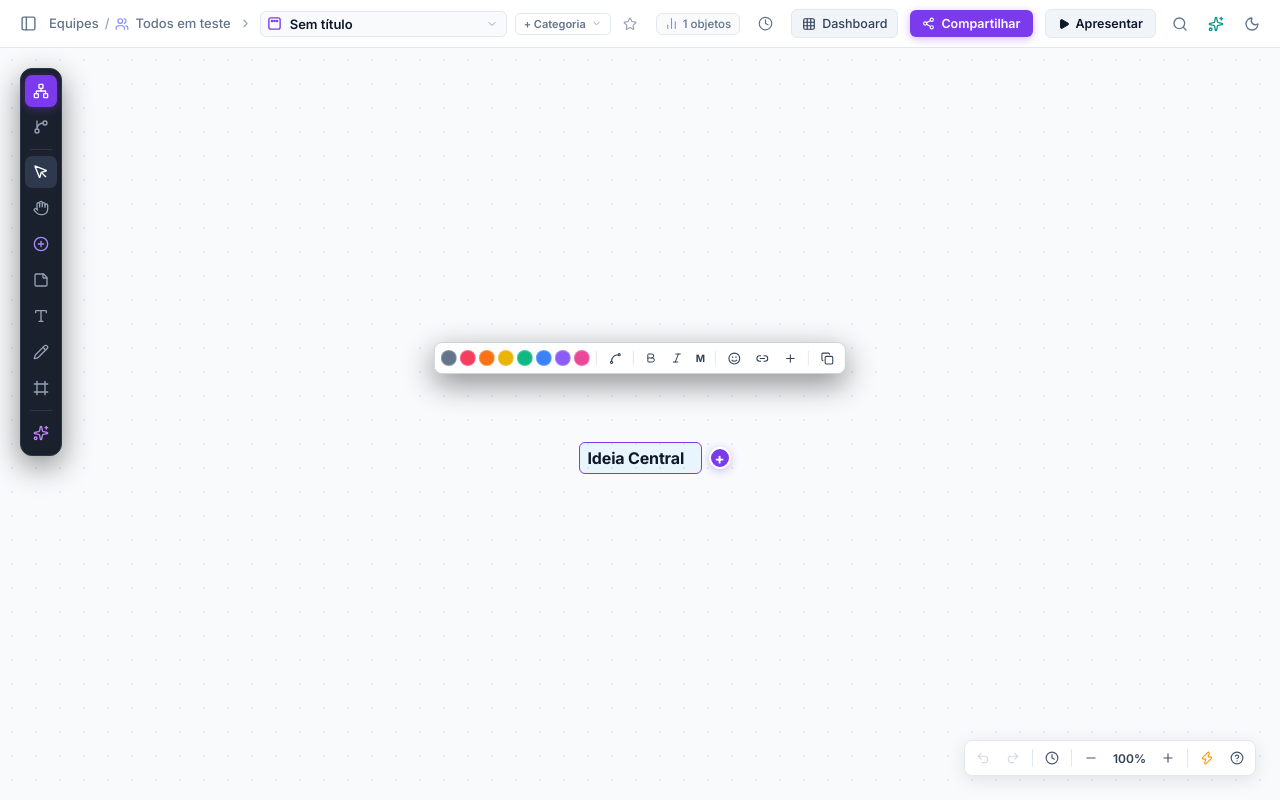
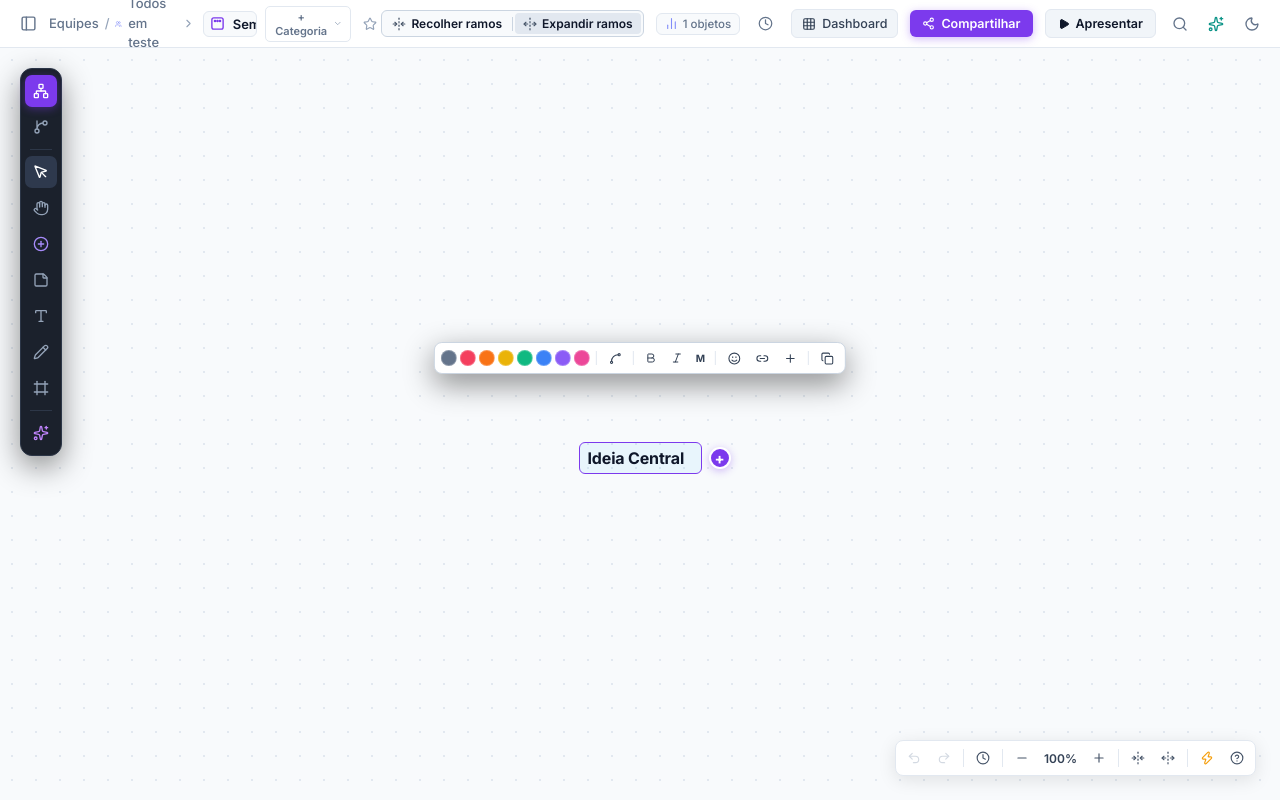
Before and after one commit to igorpedrosaramos-ai/whimflow, a React (Vite) app: page / in a window 1280 px wide. Both pictures are taken after a click on the button "+ Novo Quadro". Built offline with nearby package versions, Linux system fonts and the light colour scheme.

Commit message:
feat(mindmap): add global collapse all and expand all branches controls and shortcuts

```diff
--- a/src/App.tsx
+++ b/src/App.tsx
@@ -324,6 +324,8 @@ export const App: React.FC = () => {
     handleDeleteMultipleNodes,
     handleUpdateNodeText,
     handleToggleCollapse,
+    handleCollapseAllBranches,
+    handleExpandAllBranches,
     handleAddChildNode,
     handleAddSiblingNode,
     handleAddSiblingAboveNode,
@@ -366,6 +368,8 @@ export const App: React.FC = () => {
     handleAddSiblingAboveNode,
     handleAddParentNode,
     handleToggleCollapse,
+    handleCollapseAllBranches,
+    handleExpandAllBranches,
     handleDeleteNode,
     handleDeleteMultipleNodes,
     handleDuplicateNode,
@@ -959,6 +963,12 @@ export const App: React.FC = () => {
     (activeBoard.texts?.length || 0) +
     (activeBoard.drawings?.length || 0);
 
+  const hasCollapsedBranches = useMemo(() => {
+    return (activeBoard.mindMapNodes || []).some(
+      n => n.collapsed && n.side !== 'root' && n.parentId
+    );
+  }, [activeBoard.mindMapNodes]);
+
   const currentBoardSnapshots = activeBoard.historySnapshots || [];
 
   return (
@@ -1077,6 +1087,9 @@ export const App: React.FC = () => {
             onOpenAgent={() => setIsAgentDrawerOpen(true)}
             onOpenVersionHistory={() => setIsVersionHistoryOpen(true)}
             onOpenBoardStats={() => setIsBoardStatsOpen(true)}
+            onCollapseAllBranches={handleCollapseAllBranches}
+            onExpandAllBranches={handleExpandAllBranches}
+            hasCollapsedBranches={hasCollapsedBranches}
             isStarred={!!activeBoard.isStarred}
             onToggleFavorite={() => {
               const nextVal = !activeBoard.isStarred;
@@ -1397,6 +1410,8 @@ export const App: React.FC = () => {
             onOpenShortcuts={() => setIsShortcutsModalOpen(true)}
             onOpenSearch={() => setIsSearchModalOpen(true)}
             onOpenQuickSpark={() => setIsQuickSparkOpen(true)}
+            onCollapseAllBranches={handleCollapseAllBranches}
+            onExpandAllBranches={handleExpandAllBranches}
             theme={theme}
           />
         </div>
--- a/src/components/KeyboardShortcutsModal.tsx
+++ b/src/components/KeyboardShortcutsModal.tsx
@@ -26,6 +26,9 @@ export const KeyboardShortcutsModal: React.FC<KeyboardShortcutsModalProps> = ({
         { key: 'F2 ou Duplo Clique', desc: 'Editar texto do nó' },
         { key: 'Delete / Backspace', desc: 'Excluir nó selecionado e seus ramos' },
         { key: 'Ctrl + C / Ctrl + V', desc: 'Copiar e colar nós com conexões' },
+        { key: 'Ctrl + /', desc: 'Recolher ou expandir ramo do nó selecionado' },
+        { key: 'Ctrl + Shift + [', desc: 'Minimizar / Recolher todos os ramos do mapa' },
+        { key: 'Ctrl + Shift + ]', desc: 'Maximizar / Expandir todos os ramos do mapa' },
         { key: 'Ctrl + Z / Ctrl + Y', desc: 'Desfazer e refazer ações' }
       ]
     },
--- a/src/components/TopNav.tsx
+++ b/src/components/TopNav.tsx
@@ -15,7 +15,9 @@ import {
   Grid,
   Clock,
   BarChart2,
-  Sparkles
+  Sparkles,
+  FoldHorizontal,
+  UnfoldHorizontal
 } from 'lucide-react';
 import { Board, BoardCategory } from '../types';
 
@@ -47,6 +49,9 @@ interface TopNavProps {
   workspaceName?: string;
   isStarred?: boolean;
   onToggleFavorite?: () => void;
+  onCollapseAllBranches?: () => void;
+  onExpandAllBranches?: () => void;
+  hasCollapsedBranches?: boolean;
 }
 
 export const TopNav: React.FC<TopNavProps> = ({
@@ -69,6 +74,9 @@ export const TopNav: React.FC<TopNavProps> = ({
   onOpenVersionHistory,
   onOpenBoardStats,
   onMoveCategory,
+  onCollapseAllBranches,
+  onExpandAllBranches,
+  hasCollapsedBranches = false,
   totalObjects = 0,
   workspaceName = 'teste',
   isStarred = false,
@@ -308,6 +316,72 @@ export const TopNav: React.FC<TopNavProps> = ({
 
       {/* Direita: Presença, Compartilhar, Apresentar, Atalhos */}
       <div style={{ display: 'flex', alignItems: 'center', gap: '12px', flexShrink: 0 }}>
+        {/* Controle Rápido de Ramos: Minimizar / Maximizar Todos */}
+        {onCollapseAllBranches && onExpandAllBranches && (
+          <div
+            id="branch-collapse-expand-control"
+            style={{
+              display: 'flex',
+              alignItems: 'center',
+              backgroundColor: isDark ? '#1a222f' : '#f8fafc',
+              border: isDark ? '1px solid #2a3444' : '1px solid #cbd5e1',
+              borderRadius: '6px',
+              padding: '2px',
+              gap: '2px'
+            }}
+          >
+            <button
+              id="btn-topnav-collapse-all"
+              type="button"
+              onClick={onCollapseAllBranches}
+              style={{
+                display: 'flex',
+                alignItems: 'center',
+                gap: '5px',
+                padding: '3px 8px',
+                borderRadius: '4px',
+                border: 'none',
+                backgroundColor: hasCollapsedBranches ? (isDark ? '#263142' : '#e2e8f0') : 'transparent',
+                color: isDark ? '#f1f5f9' : '#0f172a',
+                fontSize: '12px',
+                fontWeight: 600,
+                cursor: 'pointer',
+                transition: 'all 0.15s ease'
+              }}
+              title="Minimizar todos os ramos (Atalho: Ctrl+Shift+[)"
+            >
+              <FoldHorizontal size={14} color={isDark ? '#cbd5e1' : '#475569'} />
+              <span>Recolher ramos</span>
+            </button>
+
+            <div style={{ width: '1px', height: '14px', backgroundColor: isDark ? '#2e384b' : '#cbd5e1' }} />
+
+            <button
+              id="btn-topnav-expand-all"
+              type="button"
+              onClick={onExpandAllBranches}
+              style={{
+                display: 'flex',
+                alignItems: 'center',
+                gap: '5px',
+                padding: '3px 8px',
+                borderRadius: '4px',
+                border: 'none',
+                backgroundColor: !hasCollapsedBranches ? (isDark ? '#263142' : '#e2e8f0') : 'transparent',
+                color: isDark ? '#f1f5f9' : '#0f172a',
+                fontSize: '12px',
+                fontWeight: 600,
+                cursor: 'pointer',
+                transition: 'all 0.15s ease'
+              }}
+              title="Maximizar / Expandir todos os ramos (Atalho: Ctrl+Shift+])"
+            >
+              <UnfoldHorizontal size={14} color={isDark ? '#cbd5e1' : '#475569'} />
+              <span>Expandir ramos</span>
+            </button>
+          </div>
+        )}
+
         {/* Contador de Objetos Ilimitados Pro / Estatísticas do Quadro */}
         {onOpenBoardStats && (
           <button
--- a/src/components/ZoomControls.tsx
+++ b/src/components/ZoomControls.tsx
@@ -6,7 +6,9 @@ import {
   Minus,
   Plus,
   Zap,
-  HelpCircle
+  HelpCircle,
+  FoldHorizontal,
+  UnfoldHorizontal
 } from 'lucide-react';
 
 interface ZoomControlsProps {
@@ -22,6 +24,8 @@ interface ZoomControlsProps {
   onOpenShortcuts?: () => void;
   onOpenSearch?: () => void;
   onOpenQuickSpark?: () => void;
+  onCollapseAllBranches?: () => void;
+  onExpandAllBranches?: () => void;
   theme?: 'dark' | 'light';
 }
 
@@ -38,6 +42,8 @@ export const ZoomControls: React.FC<ZoomControlsProps> = ({
   onOpenShortcuts,
   onOpenSearch,
   onOpenQuickSpark,
+  onCollapseAllBranches,
+  onExpandAllBranches,
   theme = 'light'
 }) => {
   const zoomPercent = Math.round(zoom * 100);
@@ -192,6 +198,57 @@ export const ZoomControls: React.FC<ZoomControlsProps> = ({
       </button>
 
       {/* Divisor */}
+      {(onCollapseAllBranches || onExpandAllBranches) && (
+        <div style={{ width: '1px', height: '18px', backgroundColor: isDark ? '#2e384b' : '#e2e8f0', margin: '0 3px' }} />
+      )}
+
+      {/* Minimizar todos os ramos */}
+      {onCollapseAllBranches && (
+        <button
+          id="btn-zoom-collapse-all"
+          onClick={onCollapseAllBranches}
+          style={{
+            width: '28px',
+            height: '28px',
+            borderRadius: '5px',
+            border: 'none',
+            backgroundColor: 'transparent',
+            color: isDark ? '#f1f5f9' : '#475569',
+            display: 'flex',
+            alignItems: 'center',
+            justifyContent: 'center',
+            cursor: 'pointer'
+          }}
+          title="Minimizar todos os ramos (Ctrl+Shift+[)"
+        >
+          <FoldHorizontal size={14} />
+        </button>
+      )}
+
+      {/* Maximizar todos os ramos */}
+      {onExpandAllBranches && (
+        <button
+          id="btn-zoom-expand-all"
+          onClick={onExpandAllBranches}
+          style={{
+            width: '28px',
+            height: '28px',
+            borderRadius: '5px',
+            border: 'none',
+            backgroundColor: 'transparent',
+            color: isDark ? '#f1f5f9' : '#475569',
+            display: 'flex',
+            alignItems: 'center',
+            justifyContent: 'center',
+            cursor: 'pointer'
+          }}
+          title="Maximizar / Expandir todos os ramos (Ctrl+Shift+])"
+        >
+          <UnfoldHorizontal size={14} />
+        </button>
+      )}
+
+      {/* Divisor */}
       <div style={{ width: '1px', height: '18px', backgroundColor: isDark ? '#2e384b' : '#e2e8f0', margin: '0 3px' }} />
 
       {/* Ação Rápida Whimflow Spark */}
--- a/src/hooks/useBoardOperations.ts
+++ b/src/hooks/useBoardOperations.ts
@@ -63,11 +63,55 @@ export function useBoardOperations({
     }));
   }, [updateActiveBoard]);
 
-  // Recolher / Expandir Ramo
+  // Recolher / Expandir Ramo Individual
   const handleToggleCollapse = useCallback((id: string) => {
     updateActiveBoard(board => ({
       ...board,
       mindMapNodes: board.mindMapNodes.map(n => n.id === id ? { ...n, collapsed: !n.collapsed } : n)
+    }));
+  }, [updateActiveBoard]);
+
+  // Minimizar / Recolher Todos os Ramos do Mapa (mantém nós-raiz e tópicos principais visíveis com contadores)
+  const handleCollapseAllBranches = useCallback(() => {
+    updateActiveBoard(board => {
+      // Mapeamento bidirecional infalível de nós que possuem filhos
+      const parentIdsWithChildren = new Set<string>();
+      board.mindMapNodes.forEach(node => {
+        if (node.childrenIds && node.childrenIds.length > 0) {
+          parentIdsWithChildren.add(node.id);
+        }
+        if (node.parentId) {
+          parentIdsWithChildren.add(node.parentId);
+        }
+      });
+
+      return {
+        ...board,
+        mindMapNodes: board.mindMapNodes.map(node => {
+          // Os nós raiz ('root' ou side === 'root' ou sem parentId) NUNCA são recolhidos,
+          // garantindo que a estrutura principal do projeto permaneça 100% legível.
+          const isRoot = node.id === 'root' || node.side === 'root' || !node.parentId;
+          if (isRoot) {
+            return { ...node, collapsed: false };
+          }
+          // Todos os nós que possuem filhos são recolhidos
+          if (parentIdsWithChildren.has(node.id)) {
+            return { ...node, collapsed: true };
+          }
+          return node;
+        })
+      };
+    });
+  }, [updateActiveBoard]);
+
+  // Maximizar / Expandir Todos os Ramos do Mapa (expande 100% da árvore)
+  const handleExpandAllBranches = useCallback(() => {
+    updateActiveBoard(board => ({
+      ...board,
+      mindMapNodes: board.mindMapNodes.map(node => ({
+        ...node,
+        collapsed: false
+      }))
     }));
   }, [updateActiveBoard]);
 
@@ -580,6 +624,8 @@ export function useBoardOperations({
     handleDeleteMultipleNodes,
     handleUpdateNodeText,
     handleToggleCollapse,
+    handleCollapseAllBranches,
+    handleExpandAllBranches,
     handleAddChildNode,
     handleAddSiblingNode,
     handleAddSiblingAboveNode,
```
Also changed, not shown: src/hooks/useKeyboardShortcuts.ts (+25 -0 lines).
